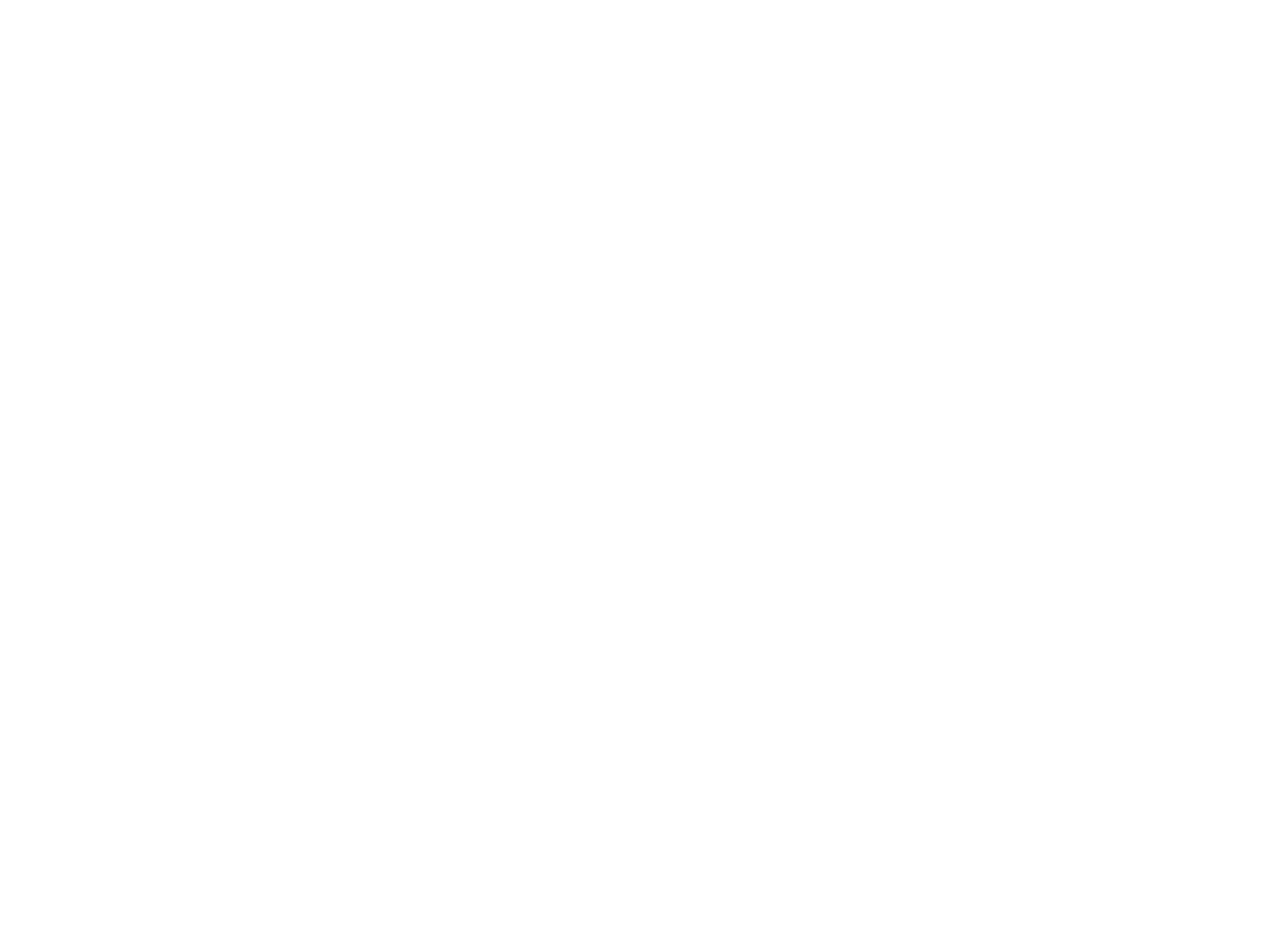
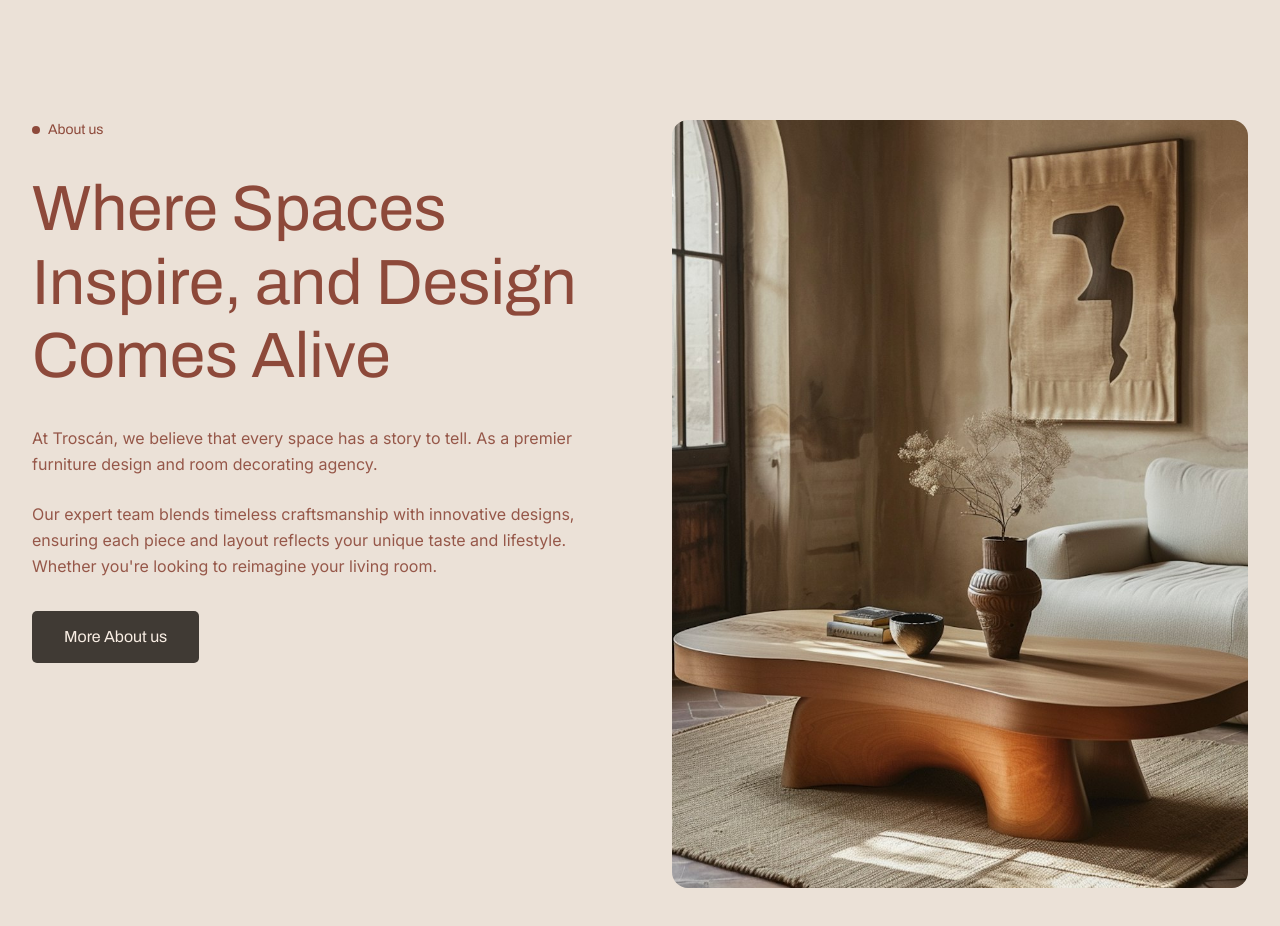
Before and after one commit to FD-Landing-Labs/furniture-landing, a Next.js app: page / in a window 1280 px wide. Shown: the part 840-1766 px from the top of the page. Before the commit the page ends 800 px from the top, so only its background shows below. Built offline with nearby package versions, Linux system fonts and the light colour scheme.

Commit message:
about section added

```diff
--- a/app/page.tsx
+++ b/app/page.tsx
@@ -1,11 +1,13 @@
 import { Hero } from "@/components/hero"
 import { Navbar } from "@/components/navbar"
+import { AboutSection } from "@/components/about-section"
 
 export default function Home() {
   return (
     <main>
       <Navbar />
       <Hero />
+      <AboutSection />
     </main>
   )
 }
--- /dev/null
+++ b/components/about-section.tsx
@@ -0,0 +1,152 @@
+"use client"
+
+import { motion } from "framer-motion"
+import Image from "next/image"
+
+export function AboutSection() {
+  return (
+    <section
+      className="relative py-20 md:py-32 lg:py-40 overflow-hidden"
+      style={{
+        backgroundColor: "rgb(235, 225, 215)",
+      }}
+    >
+      <div className="container px-4 md:px-6 lg:px-8 mx-auto max-w-7xl">
+        <div className="flex flex-col lg:grid lg:grid-cols-2 gap-12 lg:gap-16">
+          {/* Left Content */}
+          <motion.div
+            initial={{ opacity: 0, x: -30 }}
+            whileInView={{ opacity: 1, x: 0 }}
+            viewport={{ once: true, margin: "-100px" }}
+            transition={{ duration: 0.8, ease: [0.25, 0.46, 0.45, 0.94] }}
+            className="space-y-8 order-1"
+          >
+            {/* Eyebrow */}
+            <motion.div
+              initial={{ opacity: 0, y: 10 }}
+              whileInView={{ opacity: 1, y: 0 }}
+              viewport={{ once: true }}
+              transition={{ delay: 0.2, duration: 0.6 }}
+              className="flex items-center gap-2"
+            >
+              <span
+                className="w-2 h-2 rounded-full"
+                style={{ backgroundColor: "rgb(141, 73, 58)" }}
+              />
+              <span
+                className="text-sm font-normal"
+                style={{
+                  fontFamily: "Archivo, sans-serif",
+                  color: "rgb(141, 73, 58)",
+                }}
+              >
+                About us
+              </span>
+            </motion.div>
+
+            {/* Main Heading - Single block, natural wrapping */}
+            <motion.div
+              initial={{ opacity: 0, y: 20 }}
+              whileInView={{ opacity: 1, y: 0 }}
+              viewport={{ once: true }}
+              transition={{ delay: 0.3, duration: 0.8 }}
+            >
+              <h2
+                className="max-w-xl"
+                style={{
+                  fontFamily: "Archivo, sans-serif",
+                  fontWeight: 400,
+                  fontSize: "clamp(2rem, 5.5vw, 4rem)",
+                  lineHeight: 1.15,
+                  color: "rgb(141, 73, 58)",
+                }}
+              >
+                Where Spaces Inspire, and Design Comes Alive
+              </h2>
+            </motion.div>
+
+            {/* Text Container - Both paragraphs */}
+            <motion.div
+              initial={{ opacity: 0, y: 20 }}
+              whileInView={{ opacity: 1, y: 0 }}
+              viewport={{ once: true }}
+              transition={{ delay: 0.4, duration: 0.8 }}
+              className="space-y-6"
+            >
+              <p
+                className="text-base leading-relaxed"
+                style={{
+                  fontFamily: "Inter, sans-serif",
+                  color: "rgb(141, 73, 58)",
+                  opacity: 0.9,
+                }}
+              >
+                At Troscán, we believe that every space has a story to tell. As a premier
+                furniture design and room decorating agency.
+              </p>
+
+              <p
+                className="text-base leading-relaxed"
+                style={{
+                  fontFamily: "Inter, sans-serif",
+                  color: "rgb(141, 73, 58)",
+                  opacity: 0.9,
+                }}
+              >
+                Our expert team blends timeless craftsmanship with innovative designs,
+                ensuring each piece and layout reflects your unique taste and lifestyle.
+                Whether you're looking to reimagine your living room.
+              </p>
+            </motion.div>
+
+            {/* CTA Button */}
+            <motion.div
+              initial={{ opacity: 0, y: 20 }}
+              whileInView={{ opacity: 1, y: 0 }}
+              viewport={{ once: true }}
+              transition={{ delay: 0.5, duration: 0.8 }}
+            >
+              <button
+                className="px-8 py-3.5 text-base font-normal transition-all"
+                style={{
+                  fontFamily: "Archivo, sans-serif",
+                  backgroundColor: "rgb(64, 58, 52)",
+                  color: "rgb(248, 237, 227)",
+                  borderRadius: "5px",
+                }}
+                onMouseEnter={(e) => {
+                  e.currentTarget.style.backgroundColor = "rgb(54, 48, 42)"
+                }}
+                onMouseLeave={(e) => {
+                  e.currentTarget.style.backgroundColor = "rgb(64, 58, 52)"
+                }}
+              >
+                More About us
+              </button>
+            </motion.div>
+          </motion.div>
+
+          {/* Right Image */}
+          <motion.div
+            initial={{ opacity: 0, x: 30 }}
+            whileInView={{ opacity: 1, x: 0 }}
+            viewport={{ once: true, margin: "-100px" }}
+            transition={{ duration: 0.8, ease: [0.25, 0.46, 0.45, 0.94], delay: 0.2 }}
+            className="relative order-2"
+          >
+            <div className="relative aspect-[4/3] lg:aspect-[3/4] rounded-2xl overflow-hidden">
+              <Image
+                src="/about.jpeg"
+                alt="Modern interior design with sculptural furniture and natural lighting"
+                fill
+                className="object-cover"
+                sizes="(max-width: 768px) 100vw, 50vw"
+                priority
+              />
+            </div>
+          </motion.div>
+        </div>
+      </div>
+    </section>
+  )
+}
```
Also changed, not shown: assets/about.jpeg (added), public/about.jpeg (added).
